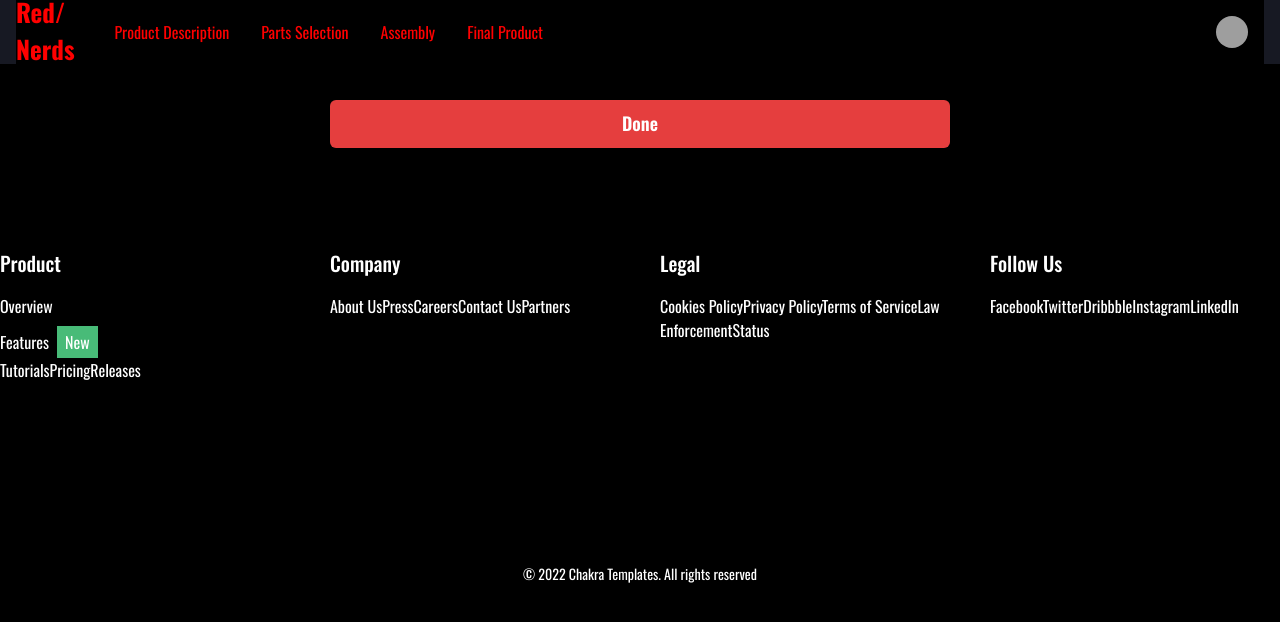
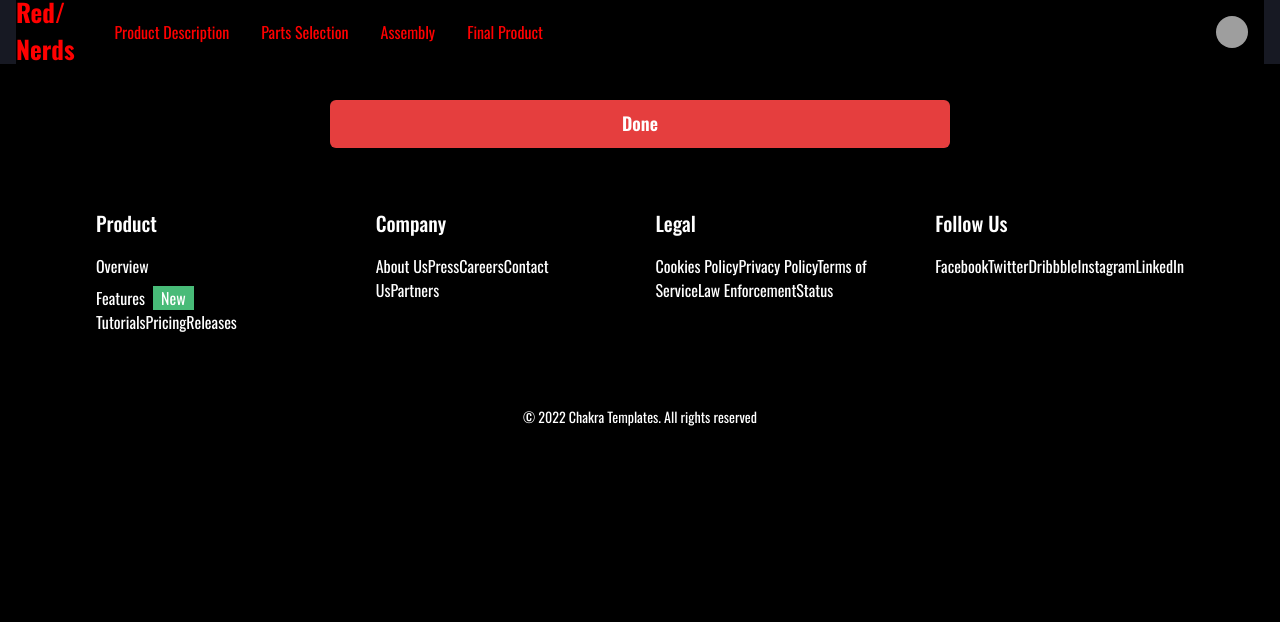
Before and after one commit to Amanchaubey026/assembly-app-react-dnd, a React (Vite) app: page /final-product in a window 1280 px wide. Shown: the top 622 px of the page. Built offline with nearby package versions, Linux system fonts and the light colour scheme; grey boxes are pictures that could not be loaded.

Commit message:
footer update

```diff
--- a/src/components/Footer.jsx
+++ b/src/components/Footer.jsx
@@ -1,62 +1,67 @@
 // import React from 'react';
+import { Box, Grid, Text, Link, Flex } from '@chakra-ui/react';
 
 const Footer = () => {
   return (
-    <div style={{ background: 'black', color: 'white' }}>
-      <div style={{ maxWidth: '6xl', padding: '80px 0', margin: '0 auto' }}>
-        <div style={{ display: 'grid', gridTemplateColumns: 'repeat(auto-fit, minmax(200px, 1fr))', gap: '40px' }}>
-          <div style={{ textAlign: 'left' }}>
-            <div style={{ fontWeight: '500', fontSize: '20px', marginBottom: '16px' }}>Product</div>
-            <a href="#">Overview</a>
-            <div style={{ display: 'flex', alignItems: 'center', marginTop: '8px' }}>
-              <a href="#">Features</a>
-              <div style={{ backgroundColor: '#48BB78', color: 'white', padding: '4px 8px', marginLeft: '8px' }}>New</div>
-            </div>
-            <a href="#">Tutorials</a>
-            <a href="#">Pricing</a>
-            <a href="#">Releases</a>
-          </div>
-          <div style={{ textAlign: 'left' }}>
-            <div style={{ fontWeight: '500', fontSize: '20px', marginBottom: '16px' }}>Company</div>
-            <a href="#">About Us</a>
-            <a href="#">Press</a>
-            <a href="#">Careers</a>
-            <a href="#">Contact Us</a>
-            <a href="#">Partners</a>
-          </div>
-          <div style={{ textAlign: 'left' }}>
-            <div style={{ fontWeight: '500', fontSize: '20px', marginBottom: '16px' }}>Legal</div>
-            <a href="#">Cookies Policy</a>
-            <a href="#">Privacy Policy</a>
-            <a href="#">Terms of Service</a>
-            <a href="#">Law Enforcement</a>
-            <a href="#">Status</a>
-          </div>
-          <div style={{ textAlign: 'left' }}>
-            <div style={{ fontWeight: '500', fontSize: '20px', marginBottom: '16px' }}>Follow Us</div>
-            <a href="#">Facebook</a>
-            <a href="#">Twitter</a>
-            <a href="#">Dribbble</a>
-            <a href="#">Instagram</a>
-            <a href="#">LinkedIn</a>
-          </div>
-        </div>
-      </div>
-      <div style={{ padding: '40px 0', textAlign: 'center' }}>
-        <div style={{ position: 'relative', display: 'inline-block' }}>
+    <Box bg="black" color="white" py="10">
+      <Box maxW="6xl" mx="auto" px={{ base: 4, md: 8 }}>
+        <Grid
+          templateColumns={{ base: '1fr', md: 'repeat(4, 1fr)' }}
+          gap="10"
+        >
+          <Box textAlign="left">
+            <Text fontWeight="500" fontSize="20px" mb="4">Product</Text>
+            <Link href="#">Overview</Link>
+            <Flex alignItems="center" mt="2">
+              <Link href="#">Features</Link>
+              <Box bg="#48BB78" color="white" px="2" ml="2">New</Box>
+            </Flex>
+            <Link href="#">Tutorials</Link>
+            <Link href="#">Pricing</Link>
+            <Link href="#">Releases</Link>
+          </Box>
+          <Box textAlign="left">
+            <Text fontWeight="500" fontSize="20px" mb="4">Company</Text>
+            <Link href="#">About Us</Link>
+            <Link href="#">Press</Link>
+            <Link href="#">Careers</Link>
+            <Link href="#">Contact Us</Link>
+            <Link href="#">Partners</Link>
+          </Box>
+          <Box textAlign="left">
+            <Text fontWeight="500" fontSize="20px" mb="4">Legal</Text>
+            <Link href="#">Cookies Policy</Link>
+            <Link href="#">Privacy Policy</Link>
+            <Link href="#">Terms of Service</Link>
+            <Link href="#">Law Enforcement</Link>
+            <Link href="#">Status</Link>
+          </Box>
+          <Box textAlign="left">
+            <Text fontWeight="500" fontSize="20px" mb="4">Follow Us</Text>
+            <Link href="#">Facebook</Link>
+            <Link href="#">Twitter</Link>
+            <Link href="#">Dribbble</Link>
+            <Link href="#">Instagram</Link>
+            <Link href="#">LinkedIn</Link>
+          </Box>
+        </Grid>
+      </Box>
+      <Box textAlign="center" py="6">
+        <Flex justifyContent="center">
           <svg
             height="32"
             viewBox="0 0 120 28"
             xmlns="http://www.w3.org/2000/svg"
-            style={{ fill: 'currentColor' }}>
+            fill="currentColor"
+          >
             {/* SVG path data */}
           </svg>
-        </div>
-        <div style={{ paddingTop: '24px', fontSize: '14px' }}>
+        </Flex>
+        <Text pt="4" fontSize="14px">
           © 2022 Chakra Templates. All rights reserved
-        </div>
-      </div>
-    </div>
+        </Text>
+      </Box>
+    </Box>
   );
 }
 
```
